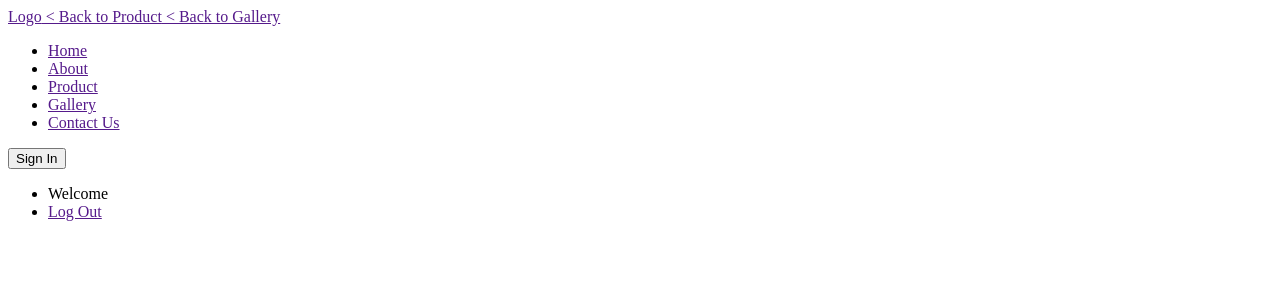
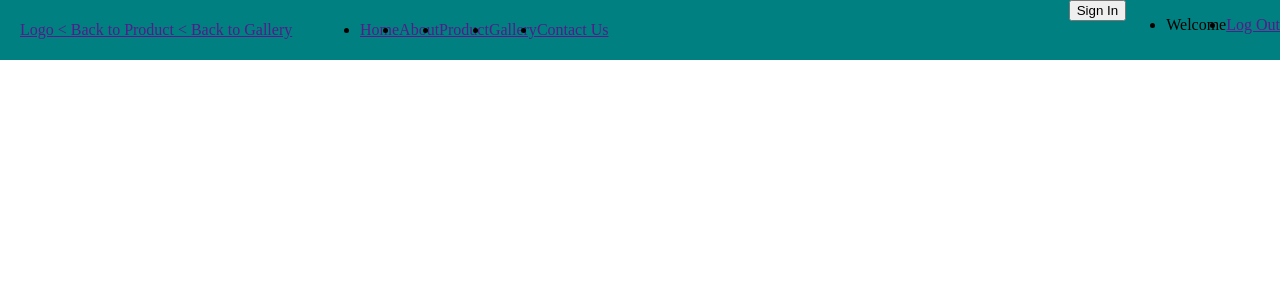
Before and after one commit to kishorshrestha21/angular-ivy-pro, an Angular app: page / in a window 1280 px wide. Shown: the top 300 px of the page. Built offline with nearby package versions, Linux system fonts and the light colour scheme.

Commit message:
add header css

```diff
--- a/src/app/header/header.component.css
+++ b/src/app/header/header.component.css
@@ -0,0 +1,36 @@
+header{
+  background-color: teal;
+  width: 100%;
+  position: fixed;
+  top:0;
+  left: 0;
+}
+
+.leftBlock{
+  float: left;
+  padding: 0 20px;
+  height: 60px;
+  line-height: 60px;
+}
+
+.centerBlock{
+  width: 50%;
+  position: absolute;
+  top:50%;
+  left:50%;
+  transform: translate(-50%, -50%);
+}
+
+.rightBlock{
+  float: right;
+  display: flex;
+
+}
+.signBtn{
+    height:60px;
+  line-height: 60px;
+}
+
+ul{
+  display: flex;
+}
--- a/src/app/header/header.component.html
+++ b/src/app/header/header.component.html
@@ -10,7 +10,10 @@
   </div>
 
   <div class="rightBlock">
-    <button>Sign In</button>
+    <div class="signBtn">
+      <button>Sign In</button>
+    </div>
+
     <ul>
       <li>Welcome</li>
       <li><a href="">Log Out</a></li>
--- a/src/app/nav/nav.component.css
+++ b/src/app/nav/nav.component.css
@@ -0,0 +1,3 @@
+ul{
+  display: flex;
+}
```
